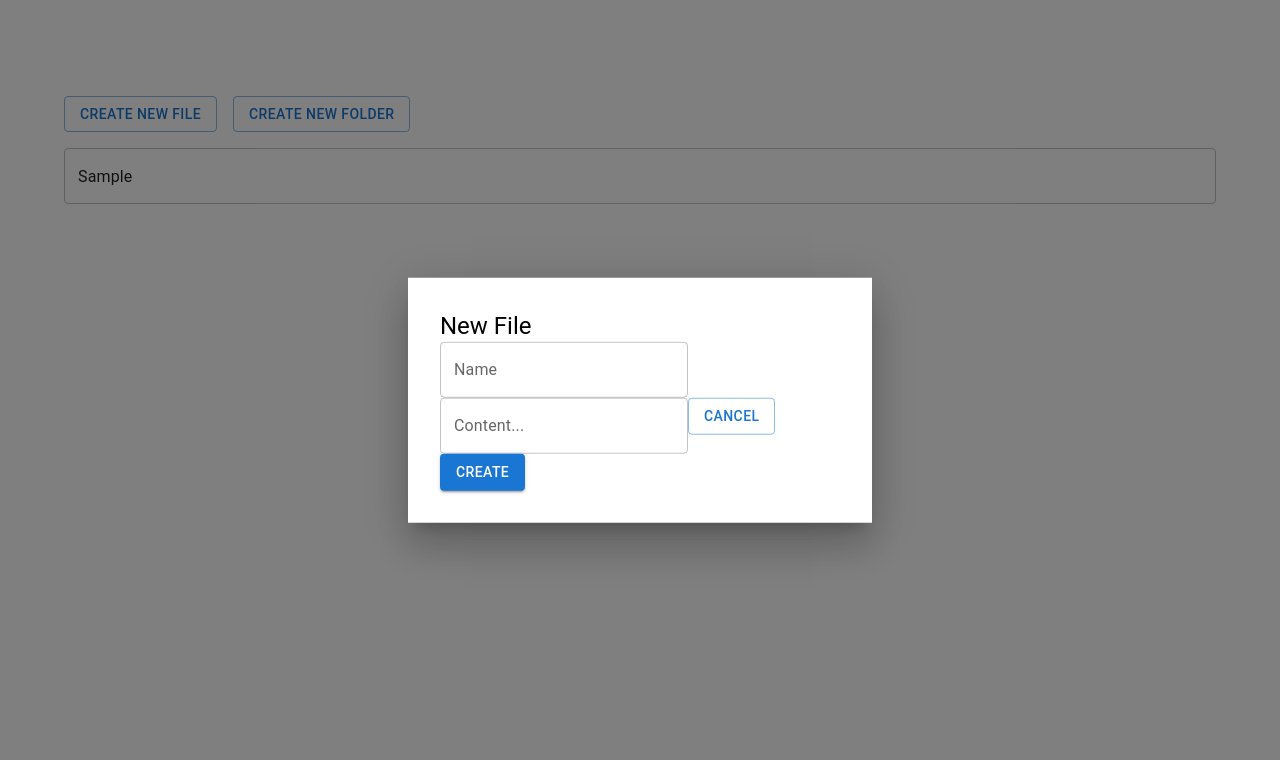
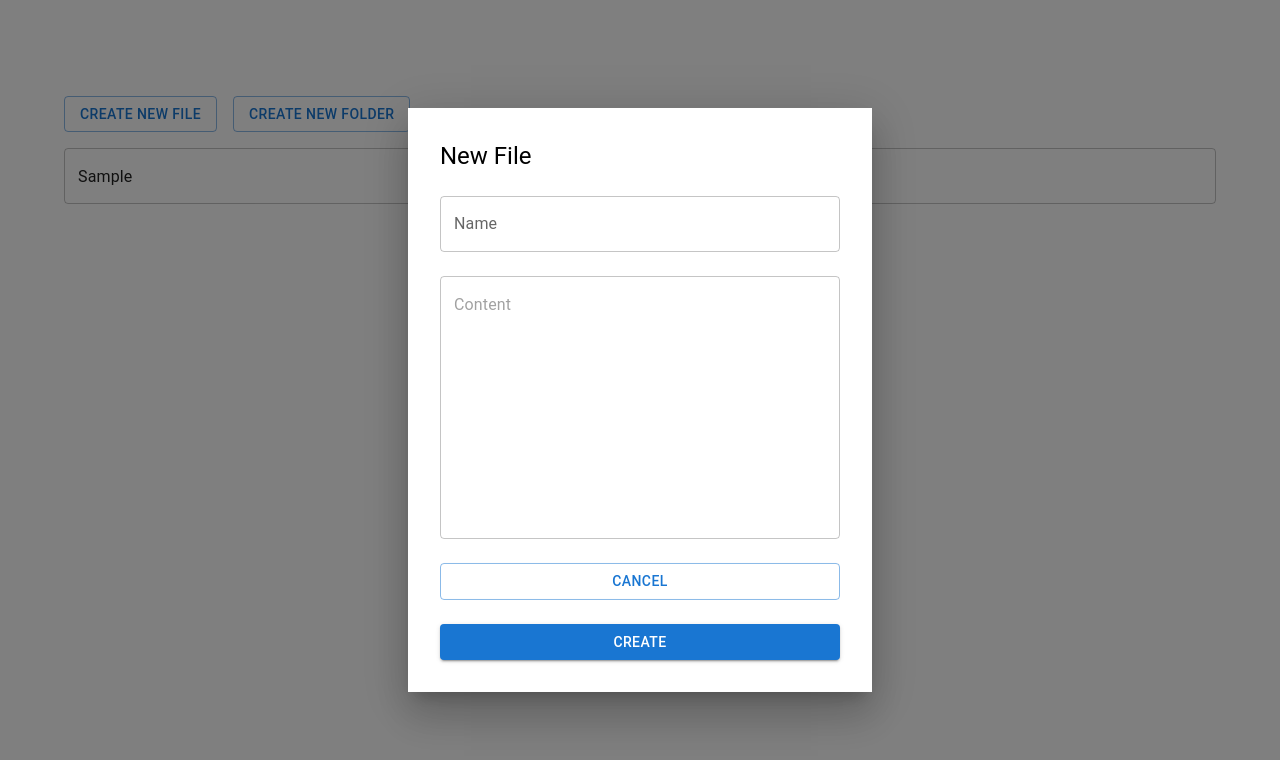
Before and after one commit to ans-lee/file-manager, a React (Create React App) app: page / in a window 1280 px wide. Both pictures are taken after typing "Sample" into the empty fields and a click on the button "CREATE NEW FILE". Shown: the top 760 px of the page. Built offline with nearby package versions, Linux system fonts and the light colour scheme.

Commit message:
Add better styling for modals

```diff
--- a/src/App/components/Modal/CreateFileModal/index.tsx
+++ b/src/App/components/Modal/CreateFileModal/index.tsx
@@ -57,7 +57,9 @@ const CreateFileModal = ({ isOpen, onClose, onSubmit }: Props) => {
           />
           <TextField
             id="newFileContent"
-            label="Content..."
+            placeholder="Content"
+            multiline
+            rows={10}
             value={content}
             onChange={handleContentsInput}
           />
--- a/src/App/components/Modal/styles.ts
+++ b/src/App/components/Modal/styles.ts
@@ -7,4 +7,7 @@ export const modalStyle = {
   bgcolor: 'background.paper',
   boxShadow: 24,
   p: 4,
+  display: 'flex',
+  flexDirection: 'column',
+  gap: 3,
 };
```
